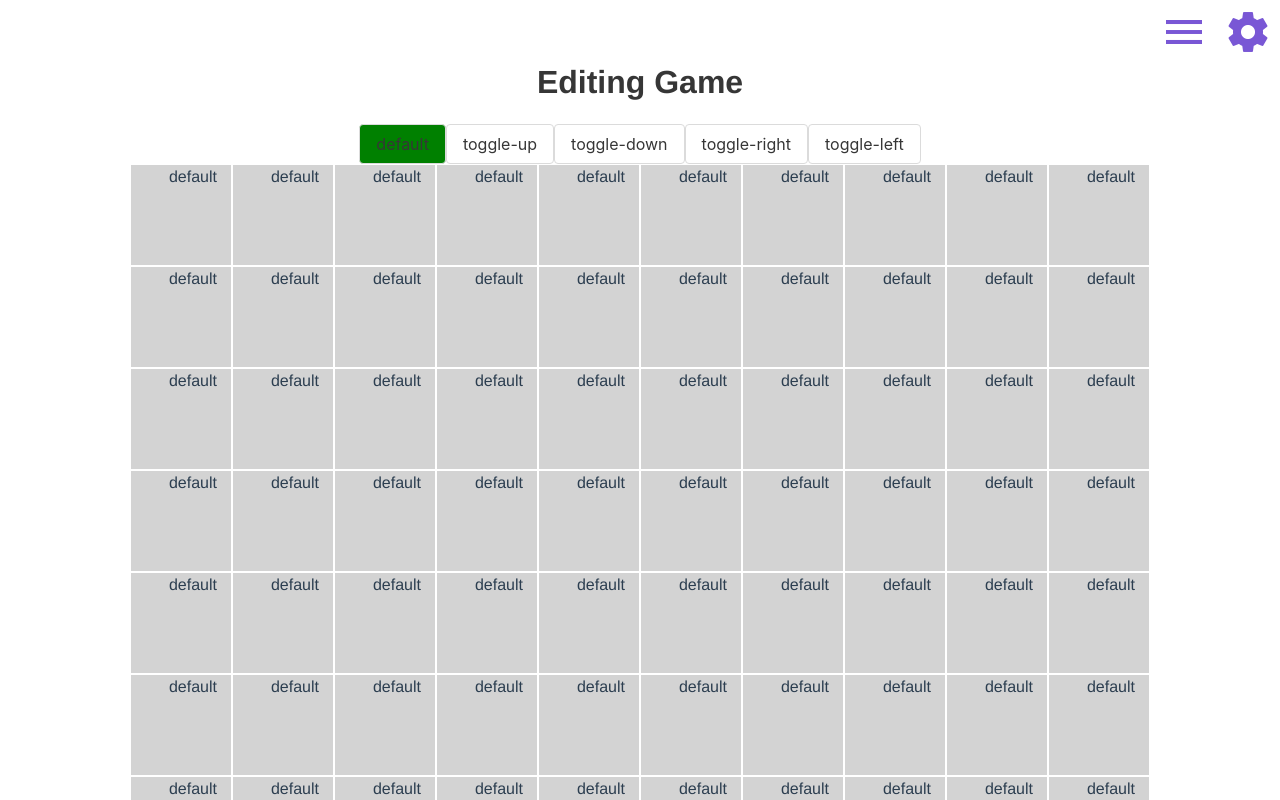
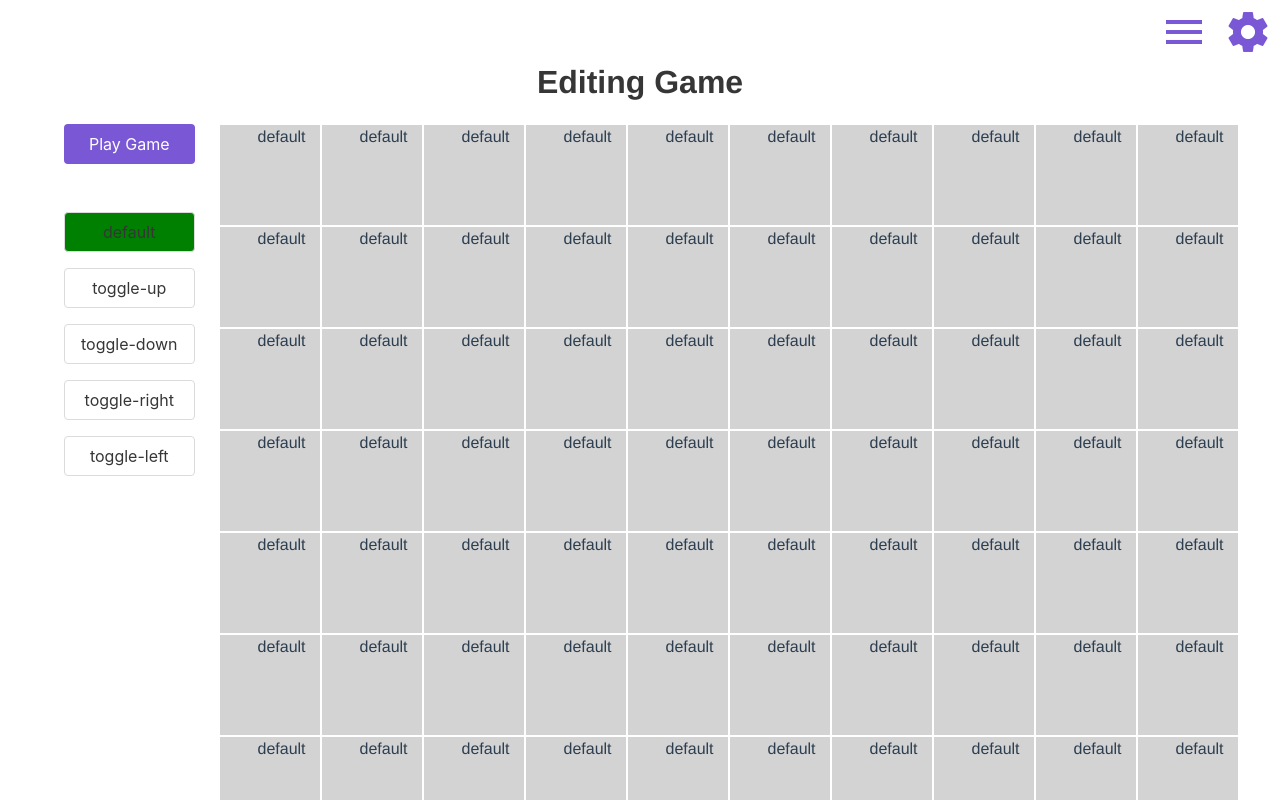
Before and after one commit to lundregan/electron-game, a Vue app: page /#/editor in a window 1280 px wide. Shown: the top 800 px of the page. Built offline with nearby package versions, Linux system fonts and the light colour scheme.

Commit message:
add playtesting to editor

```diff
--- a/src/views/Editor.vue
+++ b/src/views/Editor.vue
@@ -2,20 +2,28 @@
 <section class="editor container">
     <p class='title'>Editing Game</p>
 
+
+
+    <div class="columns">
+        <div class="column">
+            <b-button class='is-primary mb-6' @click='playing = !playing' style='min-width: 100%'>
+                <p v-if='playing'>Edit Game</p>
+                <p v-else>Play Game</p>
+            </b-button>
             <b-button
                 v-for='tileType in tileTypes'
                 :key='tileType.id'
+                class='px-4 mb-4'
                 :class='{"button-active" : selectedTileType == tileType}'
+                style='min-width: 100%'
                 @click='selectedTileType = tileType'
             >
                 {{tileType}}
             </b-button>
-
-    <div class="columns">
-        <div class="column"></div>
+        </div>
         <div class="column">
           <TileGrid
-            :playingGame=false
+            :playingGame='playing'
             :selectedTileType='selectedTileType'
           ></TileGrid>
         </div>
@@ -37,6 +45,7 @@ export default {
   // },
   data () {
     return {
+        playing: false,
         selectedTileType: 'default',
         tileTypes: [
             'default',
```
Lines whose indentation alone changed are shown as unchanged.
